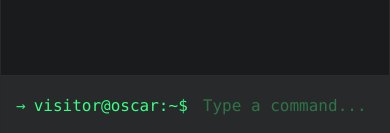
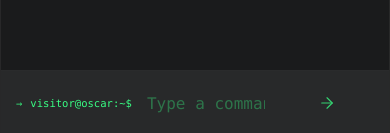
Before and after one commit to oscargavin/rag_portfolio, a Next.js app: page / in a window 390 px wide. Shown: the part 708-841 px from the top of the page. Built offline with nearby package versions, Linux system fonts and the light colour scheme.

Commit message:
mob changes

```diff
--- a/app/global.css
+++ b/app/global.css
@@ -533,6 +533,26 @@ body::before {
     position: relative;
 }
 
+.send-button {
+    display: none;
+    /* Hidden by default on desktop */
+    background: transparent;
+    border: none;
+    color: var(--terminal-text);
+    cursor: pointer;
+    padding: 8px;
+    opacity: 0.8;
+    transition: opacity 0.2s ease;
+}
+
+.send-button:hover {
+    opacity: 1;
+}
+
+.send-icon {
+    color: var(--terminal-text);
+}
+
 /* Mobile-specific layout fixes */
 @media screen and (max-width: 768px) {
     .terminal-main {
@@ -569,12 +589,20 @@ body::before {
         /* Remove fixed height */
     }
 
+    .send-button {
+        display: flex;
+        align-items: center;
+        justify-content: center;
+    }
+
     .terminal-form {
         flex-shrink: 0;
         /* Prevent form from shrinking */
         position: relative;
         /* Change from fixed to relative */
         padding: 15px;
+        padding-right: 45px;
+        /* Make room for button */
         background: rgba(42, 43, 44, 0.95);
         z-index: 10;
         width: 100%;
@@ -583,6 +611,8 @@ body::before {
     }
 
     .terminal-input {
+        font-size: 0.66em;
+        /* Reduce placeholder text size */
         width: 0;
         /* Force input to properly size on iOS */
         min-width: 0;
@@ -593,6 +623,7 @@ body::before {
         /* Allow text to wrap */
         word-break: break-all;
         /* Break long words if necessary */
+        padding-right: 35px;
     }
 
     /* Add padding for devices with home indicator */
@@ -622,6 +653,8 @@ body::before {
     }
 
     .prompt {
+        font-size: 0.66em;
+        /* Reduce the visitor@oscar text */
         flex-shrink: 0;
         /* Prevent prompt from shrinking */
         white-space: nowrap;
--- a/app/page.tsx
+++ b/app/page.tsx
@@ -3,6 +3,7 @@
 import { useChat } from "ai/react";
 import { useEffect, useRef, useState } from "react";
 import MatrixBackground from "./components/MatrixBackground";
+import { ArrowRight } from 'lucide-react';
 
 const parseMarkdown = (text: string) => {
   return (
@@ -284,6 +285,13 @@ const Home = () => {
             placeholder="Type a command..."
             aria-label="Terminal input"
           />
+          <button
+            type="submit"
+            className="send-button"
+            aria-label="Send command"
+          >
+            <ArrowRight size={18} strokeWidth={1.5} className="send-icon" />
+          </button>
         </form>
       </main>
     </>
--- a/package.json
+++ b/package.json
@@ -14,6 +14,7 @@
     "ai": "^2.2.27",
     "dotenv": "^16.4.5",
     "langchain": "^0.1.36",
+    "lucide-react": "^0.468.0",
     "next": "14.2.3",
     "openai": "^4.41.0",
     "puppeteer": "^19.11.1",
```
Also changed, not shown: 1 other file (tests, documents, lock files or other folders).
